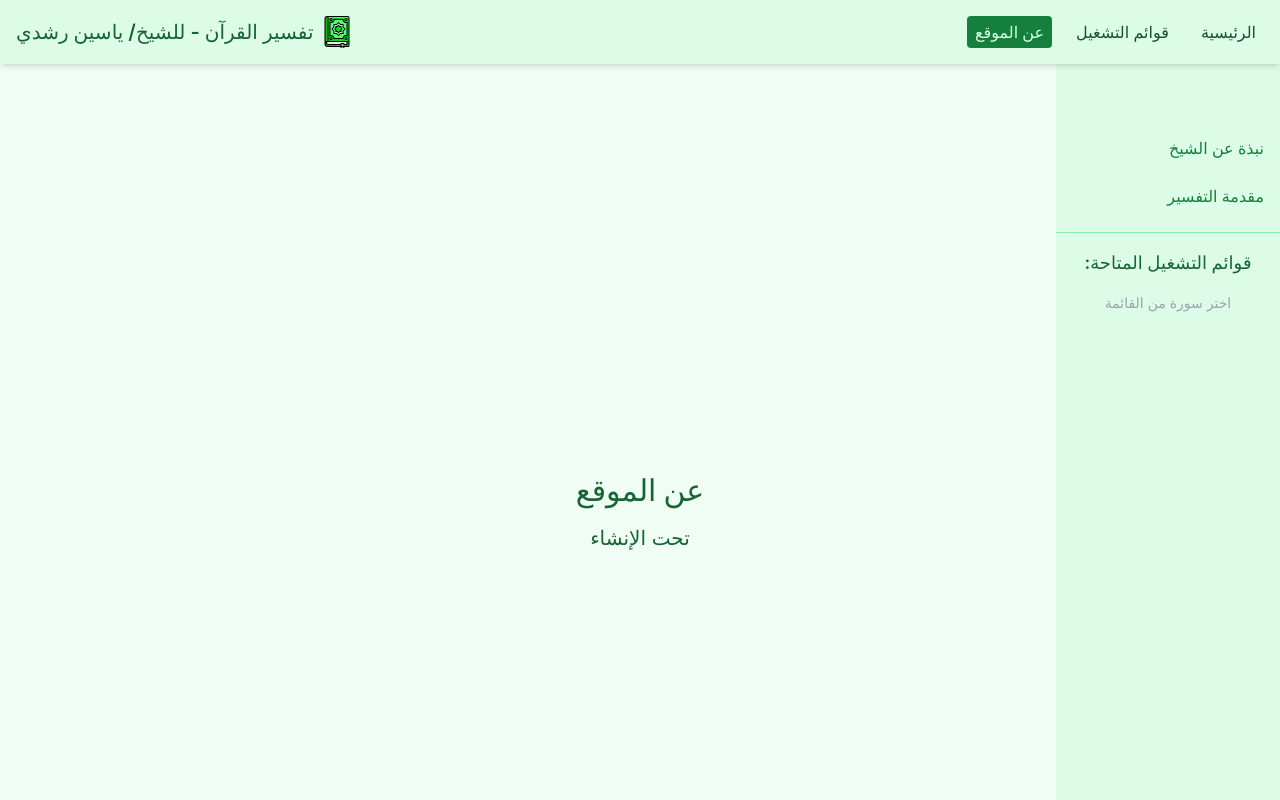
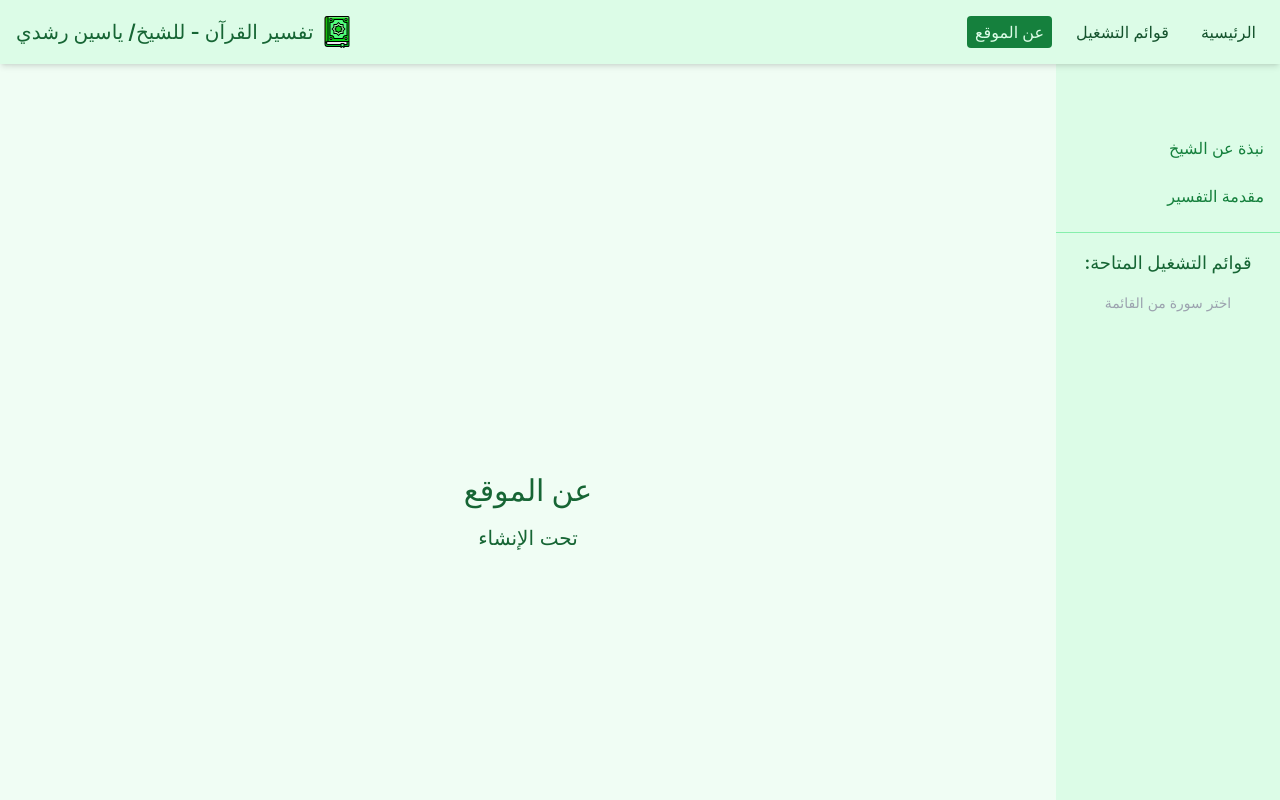
Before and after one commit to s-zankalony/tafseer-app, a React (Vite) app: page /about in a window 1280 px wide. Shown: the top 800 px of the page. Built offline with nearby package versions, Linux system fonts and the light colour scheme.

Commit message:
feat: Enhance Sidebar2 component layout with improved responsiveness and padding adjustments
Signed-off-by: Sameh El Zankalony <zankalony@gmail.com>

```diff
--- a/src/components/Sidebar2.jsx
+++ b/src/components/Sidebar2.jsx
@@ -65,8 +65,8 @@ const Sidebar2 = ({ children }) => {
   }, [toggleSidebar]);
 
   return (
-    <div className="flex min-h-screen">
-      <div className="flex-1 w-full">{children}</div>
+    <div className="flex min-h-screen relative">
+      <div className="flex-1 w-full sm:pr-56">{children}</div>
       <aside
         className={`fixed top-16 right-0 w-full sm:w-56 h-[calc(100vh-4rem)] transition-transform duration-300 ease-in-out z-50 ${
           isSidebarOpen ? 'translate-x-0' : 'translate-x-full sm:translate-x-0'
```
